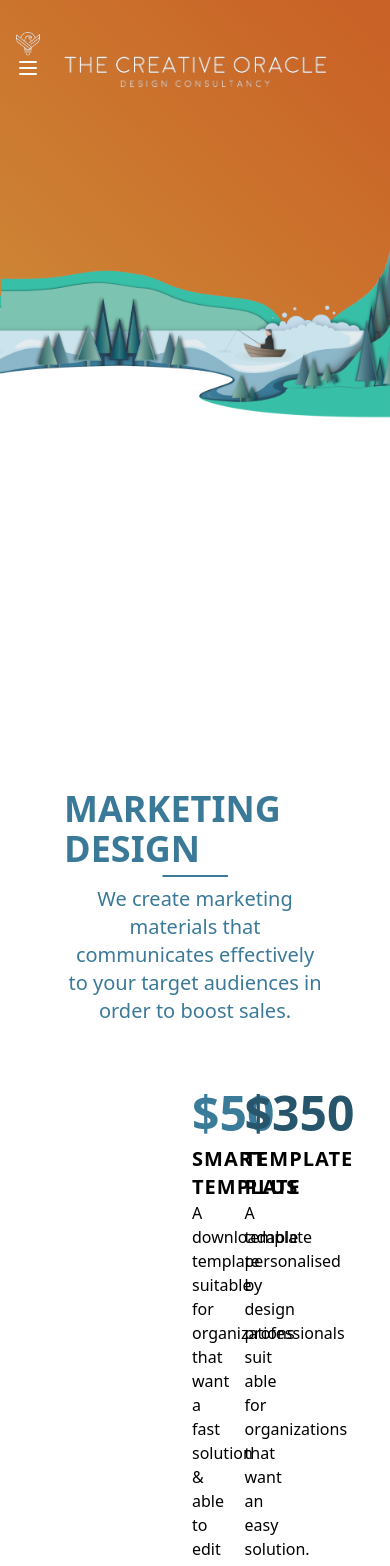
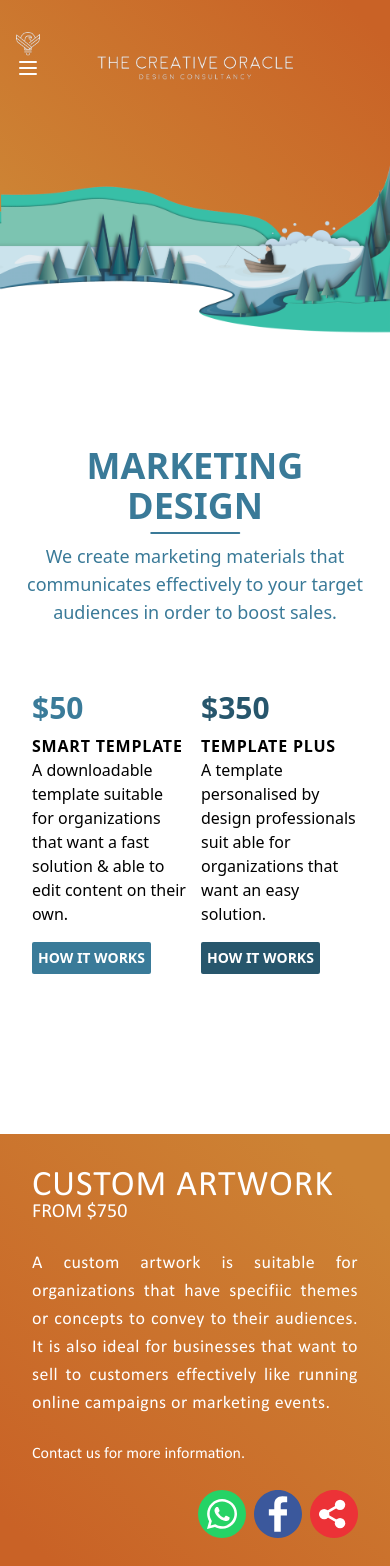
Before and after one commit to ghostjson/tco-website, a Next.js app: page /services/marketing in a window 390 px wide. Shown: the top 1566 px of the page. Built offline with nearby package versions, Linux system fonts and the light colour scheme.

Commit message:
feat: responsive view

```diff
--- a/components/PriceChart.tsx
+++ b/components/PriceChart.tsx
@@ -1,3 +1,5 @@
+import { useState } from 'react';
+
 type PriceChartType = {
   price: string;
   title: string;
@@ -7,22 +9,28 @@ type PriceChartType = {
 };
 
 const PriceChart = ({ price, title, desc, steps, color }: PriceChartType) => {
+  const [showPricing, setShowPricing] = useState<boolean>(false);
   return (
     <div className='flex flex-col items-start w-3/4'>
-      <h2 className='text-5xl font-semibold mb-2' style={{ color: color }}>
+      <h2
+        className='text-3xl xl:text-5xl font-semibold mb-2'
+        style={{ color: color }}
+      >
         ${price}
       </h2>
-      <h4 className='font-bold text-xl uppercase tracking-wider mb-0'>
+      <h4 className='font-bold text-base xl:text-xl uppercase tracking-wider mb-0'>
         {title}
       </h4>
-      <p className='w-3/4'>{desc}</p>
+      <p className='xl:w-3/4'>{desc}</p>
       <button
-        className='text-white font-bold p-3 uppercase self-start rounded-sm my-4'
+        className='text-sm xl:text-base text-white font-bold p-1.5 xl:p-3 uppercase self-start rounded-sm my-4'
         style={{ backgroundColor: color }}
+        onClick={() => setShowPricing(!showPricing)}
       >
         How it Works
       </button>
-      <div className='flex flex-col items-start space-y-6 mt-8 w-2/4'>
+      {showPricing && (
+        <div className='flex flex-col items-start space-y-6 mt-8 xl:w-2/4'>
           {steps.map((step, index) => {
             return (
               <span
@@ -37,6 +45,7 @@ const PriceChart = ({ price, title, desc, steps, color }: PriceChartType) => {
             );
           })}
         </div>
+      )}
     </div>
   );
 };
--- a/pages/services/marketing.tsx
+++ b/pages/services/marketing.tsx
@@ -6,7 +6,7 @@ const Marketing = () => {
   return (
     <Layout>
       <div
-        className='h-[40vh] xl:h-[50vh] relative flow-root '
+        className='h-[30vh] md:h-[40vh] xl:h-[50vh] relative flow-root '
         style={{
           background:
             'linear-gradient(223.76deg, #C96226 6.81%, #CD8334 89.5%)',
@@ -15,7 +15,7 @@ const Marketing = () => {
         <img
           src='/images/main-logo.png'
           alt='main-logo'
-          className='mt-14 mx-auto md:mt-16 h-8 md:h-10  md:ml-20'
+          className='mt-14 mx-auto md:mt-16 h-6 md:h-10  md:ml-20'
         />
         <img
           src='/illustrations/marketing-banner.svg'
@@ -23,18 +23,18 @@ const Marketing = () => {
           className='absolute -bottom-20 md:-bottom-1/4 xl:bottom-auto xl:top-[20%]'
         />
       </div>
-      <div className='mt-[45vh] flex flex-col items-center p-16 px-16'>
+      <div className='mt-[20vh] xl:mt-[45vh] flex flex-col items-center p-4 xl:p-16'>
         <span className='relative py-2'>
-          <h2 className='text-4xl uppercase font-semibold text-[#3A7A98]'>
+          <h2 className='text-4xl uppercase font-semibold text-[#3A7A98] text-center'>
             Marketing Design
           </h2>
           <div className='absolute h-0.5 w-1/4 bottom-0 bg-[#3A7A98] left-1/2 transform -translate-x-1/2 rounded-full'></div>
         </span>
-        <p className='text-xl text-center mt-2 text-[#3A7A98]'>
+        <p className='text-lg xl:text-xl text-center mt-2 text-[#3A7A98]'>
           We create marketing materials that communicates effectively to your
           target audiences in order to boost sales.
         </p>
-        <div className='flex w-full justify-evenly items-start mt-16 px-32'>
+        <div className='flex w-full gap-3 justify-evenly items-start mt-16 px-4 xl:px-32 pb-32'>
           <PriceChart
             color='#3A7B99'
             price='50'
@@ -46,7 +46,7 @@ const Marketing = () => {
               'Select template & download. (Editable artwork in PSD/EPS/PPT or DOC format).',
             ]}
           />
-          <div className='h-96 w-1 bg-[#BCD5DA] mx-6 self-end'></div>
+          <div className='h-96 w-1 bg-[#BCD5DA] xl:mx-6 self-end hidden xl:block'></div>
           <PriceChart
             color='#27566C'
             price='350'
@@ -63,23 +63,24 @@ const Marketing = () => {
         </div>
       </div>
       <div
-        className='text-white p-16 px-8 xl:px-24 text-justify font-calibri font-regular'
+        className='text-white p-8 px-8 xl:px-24 text-justify font-calibri font-regular'
         style={{
           background: 'linear-gradient(43.38deg, #C96226 6.81%, #CD8334 89.5%)',
         }}
       >
-        <div className='flex justify-center xl:justify-between mb-0'>
+        <div className='flex justify-left xl:justify-between mb-0'>
           <h2 className='text-4xl uppercase tracking-wide'>Custom Artwork</h2>
           <SocialIconBar className='hidden xl:flex' />
         </div>
-        <div className='uppercase text-2xl -mt-2'>From $750</div>
-        <p className='text-lg md:text-xl tracking-wide mt-6 w-10/12'>
+        <div className='uppercase text-xl xl:text-2xl -mt-2'>From $750</div>
+        <p className='text-lg md:text-xl tracking-wide mt-6 xl:w-10/12'>
           A custom artwork is suitable for organizations that have specifiic
           themes or concepts to convey to their audiences. It is also ideal for
           businesses that want to sell to customers effectively like running
           online campaigns or marketing events.
         </p>
-        <p className='mt-6 text-xl'>Contact us for more information.</p>
+        <p className='mt-6 md:text-xl'>Contact us for more information.</p>
+        <SocialIconBar className='flex xl:hidden justify-end mt-6' />
       </div>
     </Layout>
   );
```
Lines whose indentation alone changed are shown as unchanged.
